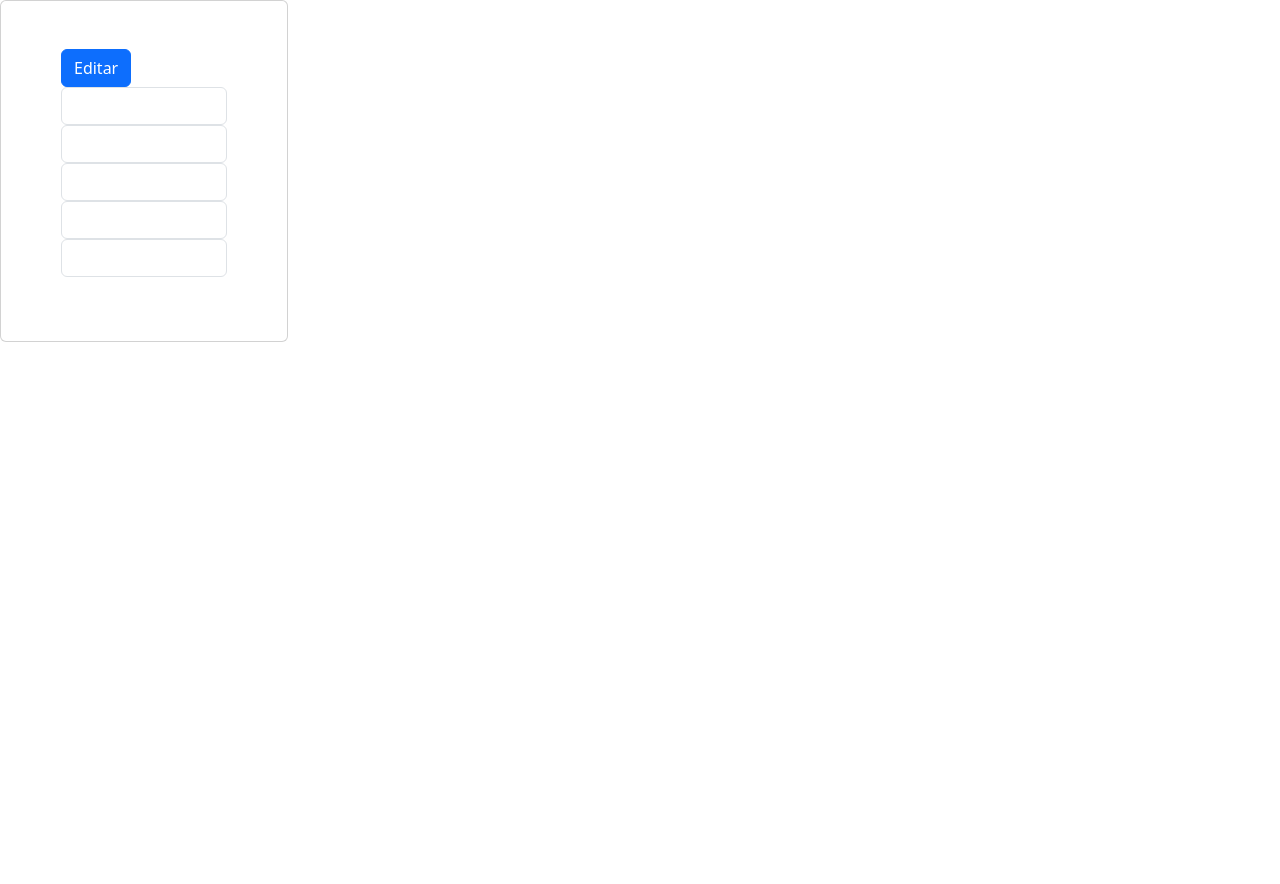
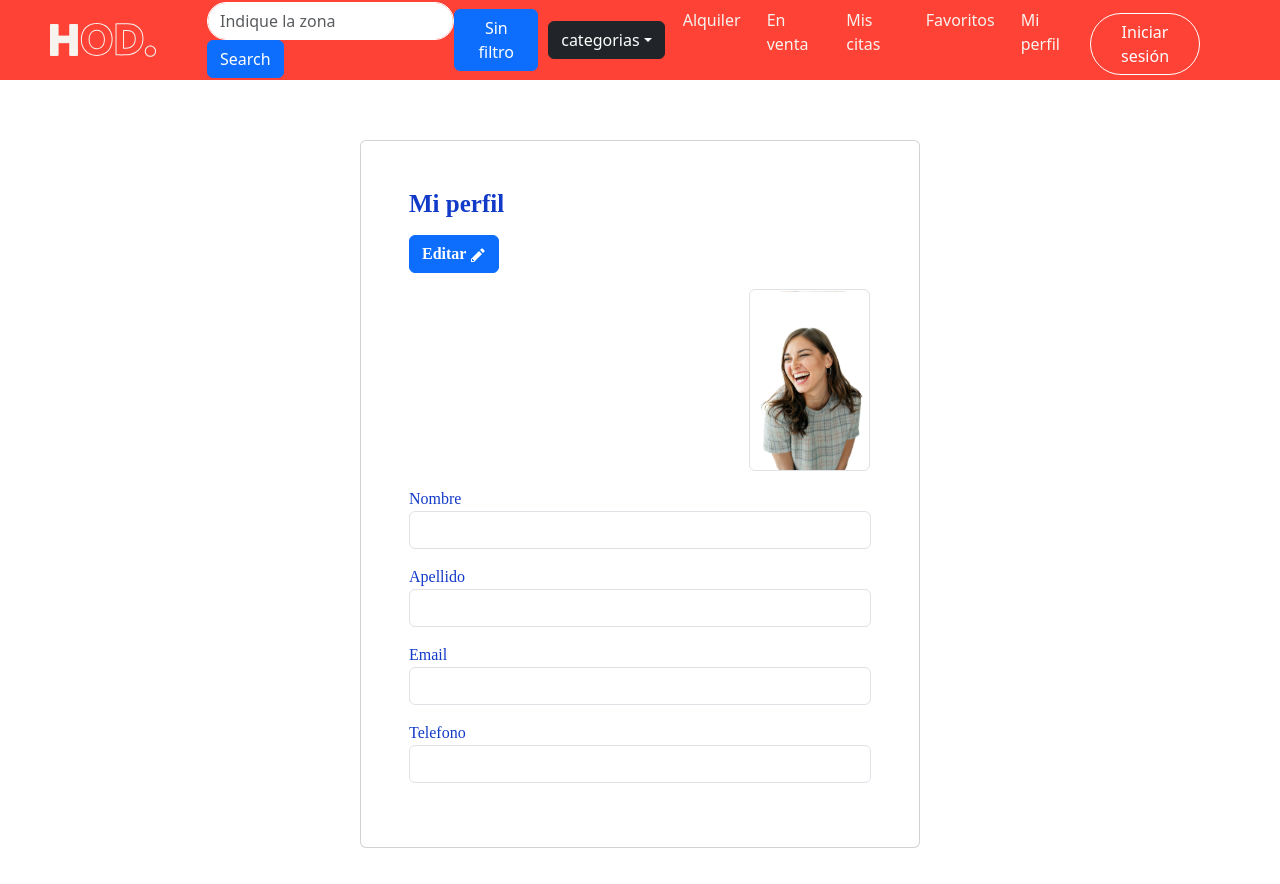
Before and after one commit to RocioRomano95/house-of-dev, a React (Vite) app in the folder vite-react-app/: page /edit-user in a window 1280 px wide. Before the commit the page ends 800 px from the top, so only its background shows below. Built offline with nearby package versions, Linux system fonts and the light colour scheme; no server answers.

Commit message:
edicion de usuario

```diff
--- a/vite-react-app/src/components/User/EditUser.jsx
+++ b/vite-react-app/src/components/User/EditUser.jsx
@@ -4,11 +4,16 @@ import NavBar from "../Navbar/NavBar";
 import { axiosURL } from "../../settings/url";
 import { useEffect, useState } from "react";
 import { useParams } from "react-router";
-import { Form, Container, TabContainer, Button, Card } from "react-bootstrap";
+import { Form, Container, Button, Card, ListGroup } from "react-bootstrap";
 import { setLogin } from "../../state/user";
 import { useSelector } from "react-redux";
 import { useDispatch } from "react-redux";
 import Swal from "sweetalert2";
+import Row from "react-bootstrap/Row";
+import Col from "react-bootstrap/Col";
+import "./index.css";
+import {GoPencil} from "react-icons/go";
+
 
 
 export default function EditUser() {
@@ -64,27 +69,78 @@ export default function EditUser() {
   }, [user]);
 
   return (
-    <>
-      <Card style={{ width: "18rem" }}>
-        <Card.Body>
-          <Container fluid>
-            <Form className="mb-3" onSubmit={handleSubmit}>
-              <Button variant="primary" type="submit">
-                Editar
-              </Button>
-              <Form.Control onChange={handleNameChange} value={name} />
-              <Form.Control onChange={handleLastnameChange} value={lastname} />
-              <Form.Control onChange={handlePhoneChange} value={phone} />
-              <Form.Control
+    <div>
+       <NavBar />
+      <div >
+      <Container className="custom-container ">
+      <Card className="gap-3 mb-3 " >
+          <Card.Body>
+
+
+          <Card.Title   className="d-md-block mb-3"  style={{
+                fontFamily: "Montserrat",
+                color: "#123AC8",
+                fontWeight: "bold",
+                fontSize: "25px"
+              }}>Mi perfil</Card.Title>
+         <ListGroup.Item
+                style={{ fontFamily: "Montserrat", color: "#123AC8" }}
+              >
+            <Form  onSubmit={handleSubmit}>
+              <Button className="d-md-block gap-3 mb-3"  style={{
+                fontFamily: "Montserrat",
+                fontWeight: "bold",
+              }} type="submit" >
+                Editar  <GoPencil/>
+                </Button><Card.Img
+              className=" border rounded image1 image-size d-md-block gap-3 mb-3"
+              variant="rigth"
+              onChange={handleImageChange} value={image}
+              src="/fotoPerfil.svg" alt="foto perfil"
+             />
+            Nombre
+              <Form.Control className="d-md-flex gap-10 mb-3"
+              style={{
+                fontFamily: "Montserrat",
+                color: "#123AC8",
+                fontWeight: "bold",
+              }} onChange={handleNameChange} value={name} />
+
+              Apellido
+              <Form.Control className="d-md-block gap-3 mb-3"
+              style={{
+                fontFamily: "Montserrat",
+                color: "#123AC8",
+                fontWeight: "bold",
+              }} onChange={handleLastnameChange} value={lastname} />Email
+              <Form.Control className="d-md-block gap-3 mb-3"
                 onChange={handleEmailChange}
                 type="email"
+                style={{
+                  fontFamily: "Montserrat",
+                  color: "#123AC8",
+                  fontWeight: "bold",
+                }}
                 value={email}
-              />
-              <Form.Control onChange={handleImageChange} value={image} />
-            </Form>
-          </Container>
-        </Card.Body>
+              />Telefono
+              <Form.Control className="d-md-block gap-3 mb-3"  onChange={handlePhoneChange} style={{
+                    fontFamily: "Montserrat",
+                    color: "#123AC8",
+                    fontWeight: "bold",
+                  }} value={phone} />
+              </Form>
+             {/*  <Card.Img
+              className="my-5 border rounded image1"
+              variant="top"
+              onChange={handleImageChange} value={image}
+              src={image}/> */}
+            {/*   <Form.Control onChange={handleImageChange} value={image} />
+            </Form> */}
+            </ListGroup.Item>
+            </Card.Body>
       </Card>
-    </>
-  );
+      </Container>
+      </div>
+    </div>
+  )
 }
--- /dev/null
+++ b/vite-react-app/src/components/User/index.css
@@ -0,0 +1,13 @@
+.custom-container {
+  width: 60%;
+  max-width: 600px; /* Limita el ancho máximo */
+  padding: 20px;
+  margin: 0 auto;
+}
+.image-size{
+  width:121px ;
+height:182px ;
+margin-top:0px ;
+margin-bottom: 0px;
+margin-left: 340px
+}
```
Also changed, not shown: vite-react-app/fotoPerfil.svg (added).
